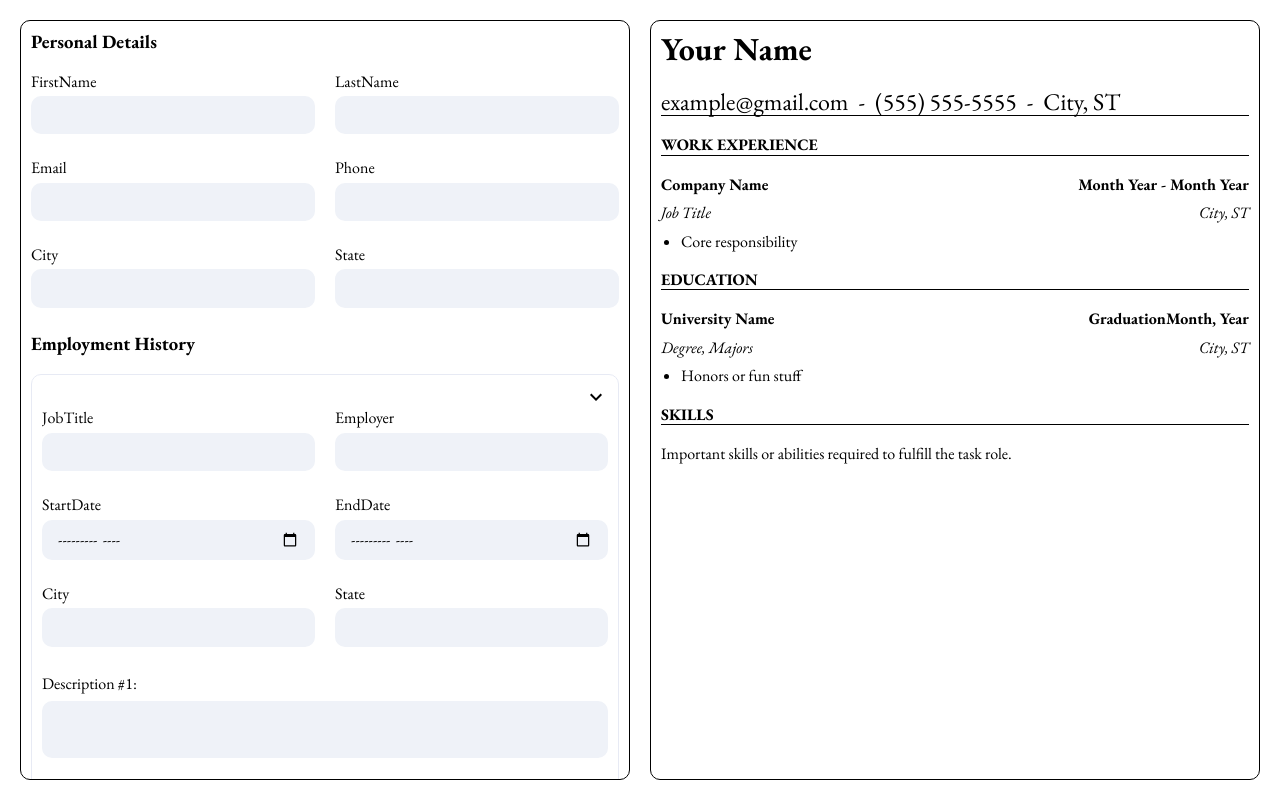
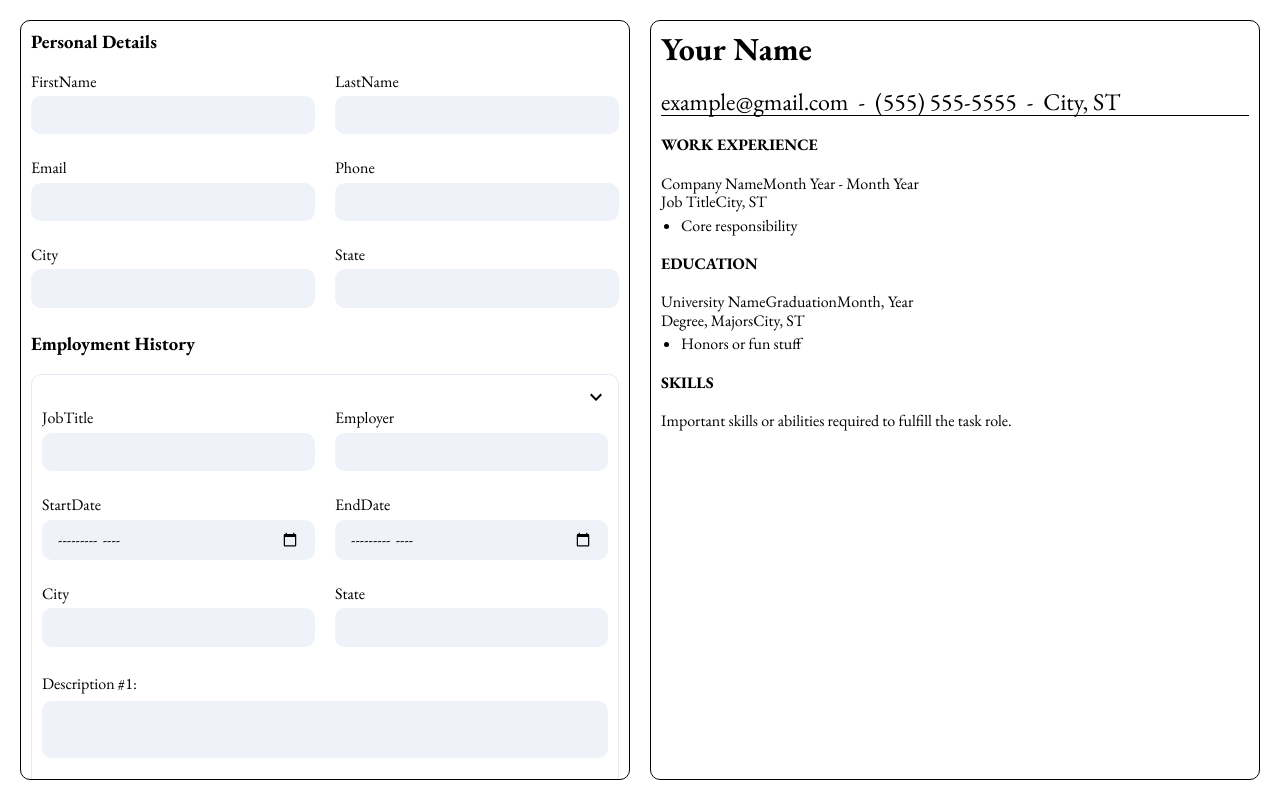
Before and after one commit to whitesgr03/cv-project, a React (Create React App) app: page / in a window 1280 px wide. Built offline with nearby package versions, Linux system fonts and the light colour scheme.

Commit message:
Change style className

```diff
--- a/src/style/preview.css
+++ b/src/style/preview.css
@@ -2,16 +2,16 @@
 	overflow-wrap: break-word;
 }
 
-.preview div:not(:last-child) {
+.preview > div:not(.skills) {
 	margin-bottom: 20px;
 }
 
-.preview div:not(:nth-of-type(1)) li {
+.preview > div:not(.personal) li {
 	margin: 5px 0;
 	margin-left: 20px;
 }
 
-.preview > div:nth-of-type(1) ul {
+.preview .personal ul {
 	display: flex;
 	flex-wrap: wrap;
 	column-gap: 10px;
@@ -25,28 +25,24 @@
 	font-weight: bolder;
 }
 
-.preview > div > p:nth-of-type(1) {
+.preview > div .title {
 	border-bottom: 1px solid var(--main-dark);
 }
 
-.preview .employment > div,
-.preview .education > div {
+.preview .wrap {
 	margin: 20px 0;
 }
 
-.preview .employment > div > p,
-.preview .education > div > p {
+.preview .wrap > p {
 	display: flex;
 	justify-content: space-between;
 }
 
-.preview .employment > div > p:nth-of-type(1),
-.preview .education > div > p:nth-of-type(1) {
+.preview .wrap > p:nth-of-type(1) {
 	font-weight: bolder;
 }
 
-.preview .employment > div > p:nth-of-type(2),
-.preview .education > div > p:nth-of-type(2) {
+.preview .wrap > p:nth-of-type(2) {
 	margin: 10px 0;
 	font-style: italic;
 }
```
